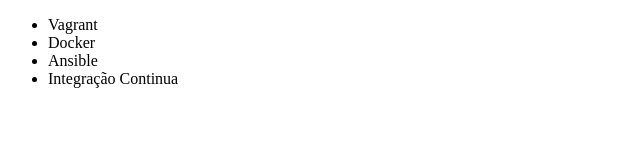
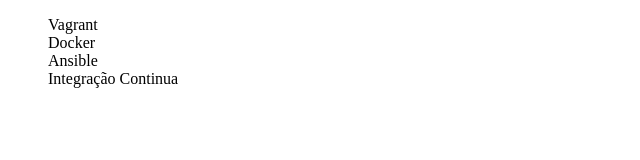
Before and after one commit to alex-phy/alura-git, a plain HTML site: page index.html in a window 1280 px wide. Shown: the full height of the page, 0-640 px from the left. Drawn offline with Linux system fonts and the light colour scheme.

Commit message:
Trocando ul por dl

```diff
--- a/index.html
+++ b/index.html
@@ -5,11 +5,11 @@
     <title>Cursos da Alura</title>
 </head>
 <body>
-    <ul>
-        <li>Vagrant</li>
-        <li>Docker</li>
-        <li>Ansible</li>
-        <li>Integração Continua</li>
-    </ul>
+    <dl>
+        <dd>Vagrant</dd>
+        <dd>Docker</dd>
+        <dd>Ansible</dd>
+        <dd>Integração Continua</dd>
+    </dl>
 </body>
 </html>
```
